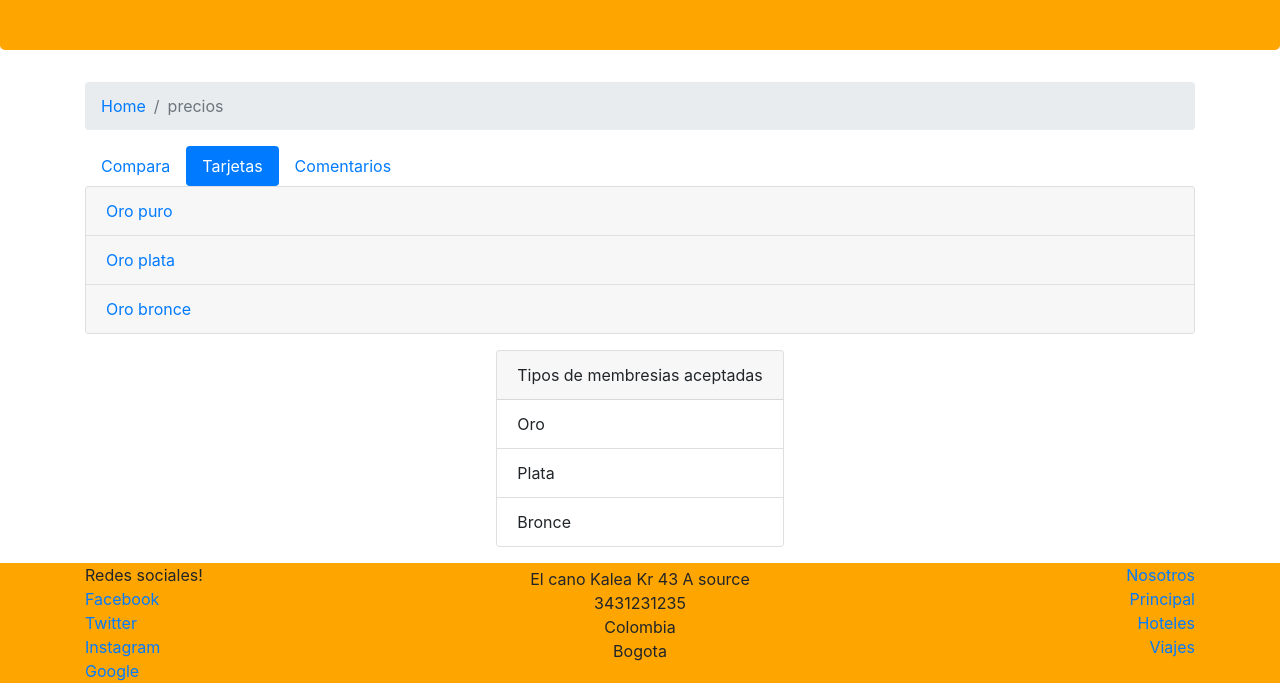
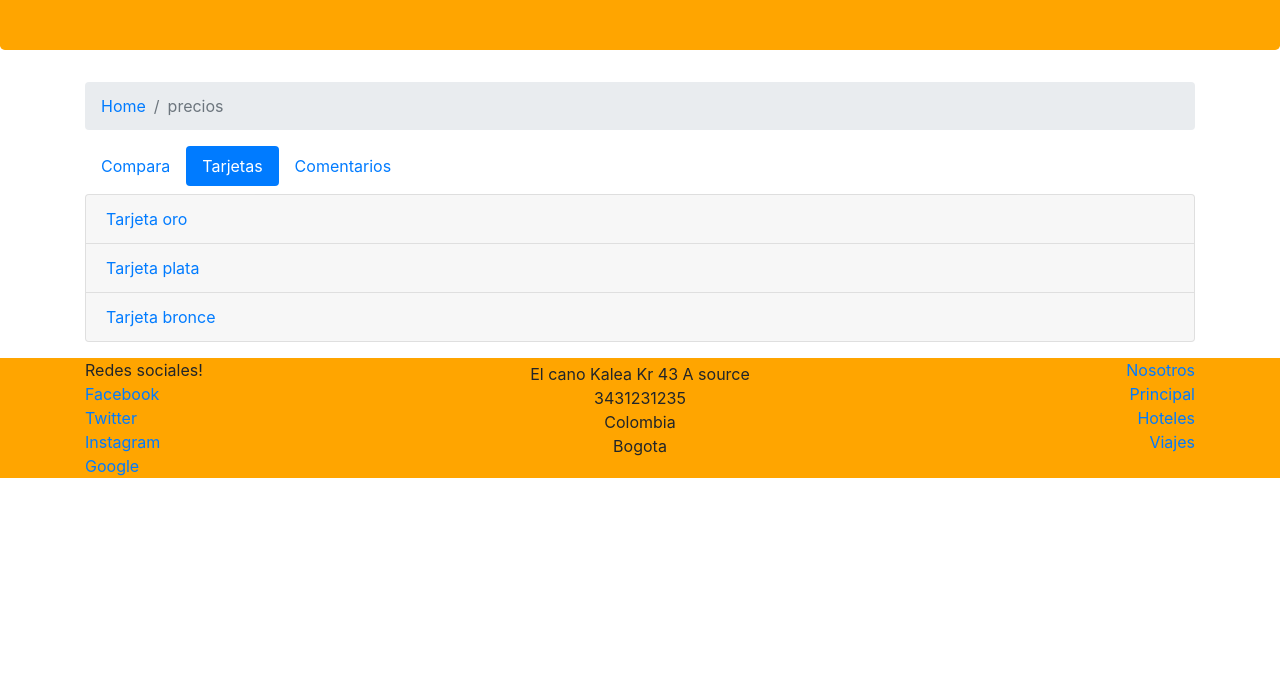
Before and after one commit to sanrinconr/Bootstrap-course, a website: page precios.html in a window 1280 px wide. Both pictures are taken after a click on the link "Tarjetas". Shown: the part 134-817 px from the top of the page. Drawn offline with nearby package versions, Linux system fonts and the light colour scheme; a web font is replaced by a local one.

Commit message:
Se modifica accordion

```diff
--- a/precios.html
+++ b/precios.html
@@ -120,50 +120,37 @@
                   </table>
                </div>
             </div>
-            <div class="tab-pane fade" id="tarjetas">
+            <div class="tab-pane fade mt-2" id="tarjetas">
                <div class="accordion" id="accordionTarjetas">
                   <div class="card">
                      <div class="card-header">
-                        <a href="" data-toggle="collapse" data-target="#bodyOro">Oro puro</a>
+                        <a href="" data-toggle="collapse" data-target="#bodyOro">Tarjeta oro</a>
                      </div>
                      <div id="bodyOro" class="collapse" data-parent="#accordionTarjetas">
                         <div class="card-body">
-                           Soy el oro
+                           Con esta membresia tendras un 10% de descuento en todas las comidas, adicionalmente se te dara prioridad en el bar, tienes un cupo maximo de $40000 USD para usar.
                         </div>
                      </div>
                   </div>
                   <div class="card">
                      <div class="card-header">
-                        <a href="" data-toggle="collapse" data-target="#bodyPlata">Oro plata</a>
+                        <a href="" data-toggle="collapse" data-target="#bodyPlata">Tarjeta plata</a>
                      </div>
                      <div id="bodyPlata" class="collapse" data-parent="#accordionTarjetas">
                         <div class="card-body">
-                           Soy la plata
+                           Con ella podras acceder gratuitamente a todos los cursos de baile ofrecidos, cuentas con $10000 USD de cupo maximo para gastar.
                         </div>
                      </div>
                   </div>
                   <div class="card">
                      <div class="card-header">
-                        <a href="" data-toggle="collapse" data-target="#bodyBronce">Oro bronce</a>
+                        <a href="" data-toggle="collapse" data-target="#bodyBronce">Tarjeta bronce</a>
                      </div>
                      <div id="bodyBronce" class="collapse" data-parent="#accordionTarjetas">
                         <div class="card-body">
-                           Soy el bronce
+                           Con ella cuentas con un cupo de $5000 USD para gastar
                         </div>
                      </div>
-                  </div>
-               </div>
-               <div class="d-flex justify-content-center mt-3">
-                  <div class="card">
-                     <div class="card-header">
-                        <span>Tipos de membresias aceptadas</span>
-
-                     </div>
-                     <ul class="list-group list-group-flush">
-                        <li class="list-group-item">Oro</li>
-                        <li class="list-group-item">Plata</li>
-                        <li class="list-group-item">Bronce</li>
-                     </ul>
                   </div>
                </div>
             </div>
```
